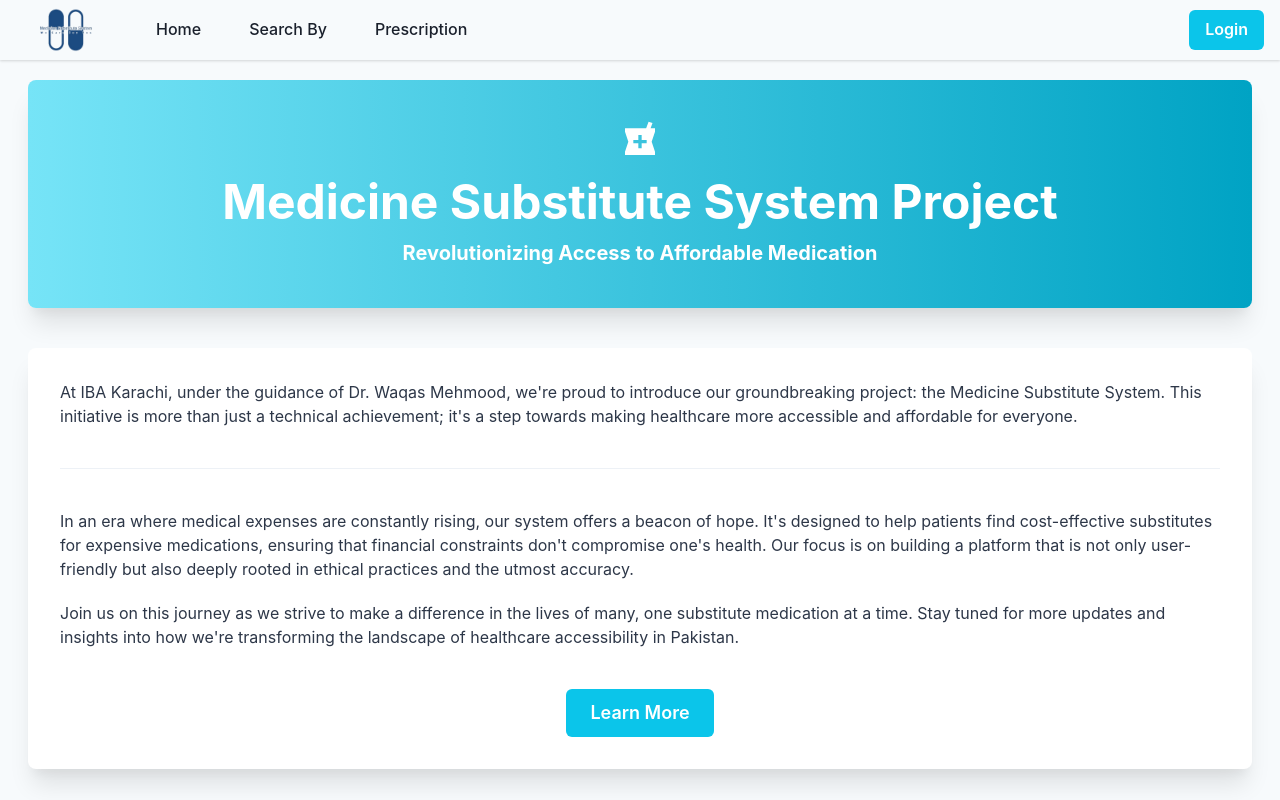
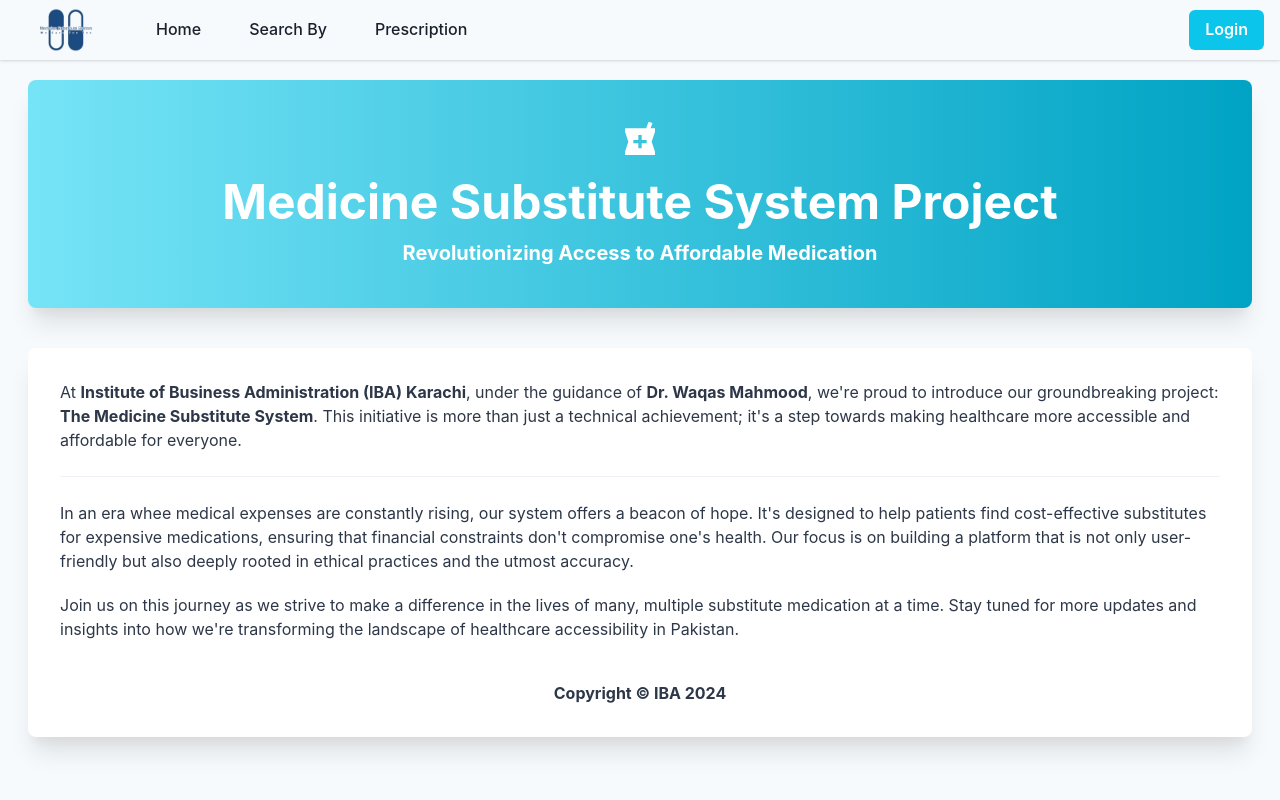
Before and after one commit to huzai7a-dev/medicine, a React (Vite) app: page / in a window 1280 px wide. Built offline with nearby package versions, Linux system fonts and the light colour scheme.

Commit message:
home page fixes

```diff
--- a/src/pages/Home.tsx
+++ b/src/pages/Home.tsx
@@ -4,7 +4,6 @@ import {
   Heading,
   Text,
   VStack,
-  Button,
   useColorModeValue,
   Icon,
   Divider,
@@ -52,15 +51,19 @@ const HomePage = () => {
         color={textColor}
       >
         <Text fontSize="md">
-          At IBA Karachi, under the guidance of Dr. Waqas Mehmood, we're proud
-          to introduce our groundbreaking project: the Medicine Substitute
-          System. This initiative is more than just a technical achievement;
-          it's a step towards making healthcare more accessible and affordable
-          for everyone.
+          At{" "}
+          <Text as={"b"}>
+            Institute of Business Administration (IBA) Karachi
+          </Text>
+          , under the guidance of <Text as={"b"}>Dr. Waqas Mahmood</Text>, we're
+          proud to introduce our groundbreaking project:{" "}
+          <Text as={"b"}>The Medicine Substitute System</Text>. This initiative
+          is more than just a technical achievement; it's a step towards making
+          healthcare more accessible and affordable for everyone.
         </Text>
-        <Divider my={5} />
+        <Divider my={1} />
         <Text fontSize="md">
-          In an era where medical expenses are constantly rising, our system
+          In an era whee medical expenses are constantly rising, our system
           offers a beacon of hope. It's designed to help patients find
           cost-effective substitutes for expensive medications, ensuring that
           financial constraints don't compromise one's health. Our focus is on
@@ -69,14 +72,14 @@ const HomePage = () => {
         </Text>
         <Text fontSize="md">
           Join us on this journey as we strive to make a difference in the lives
-          of many, one substitute medication at a time. Stay tuned for more
+          of many, multiple substitute medication at a time. Stay tuned for more
           updates and insights into how we're transforming the landscape of
           healthcare accessibility in Pakistan.
         </Text>
         <Box textAlign="center" pt={5}>
-          <Button color={"white"} colorScheme="cyan" size="lg">
-            Learn More
-          </Button>
+          <Text as="b">
+            Copyright <span>&#169;</span> IBA 2024
+          </Text>
         </Box>
       </VStack>
     </Container>
```
